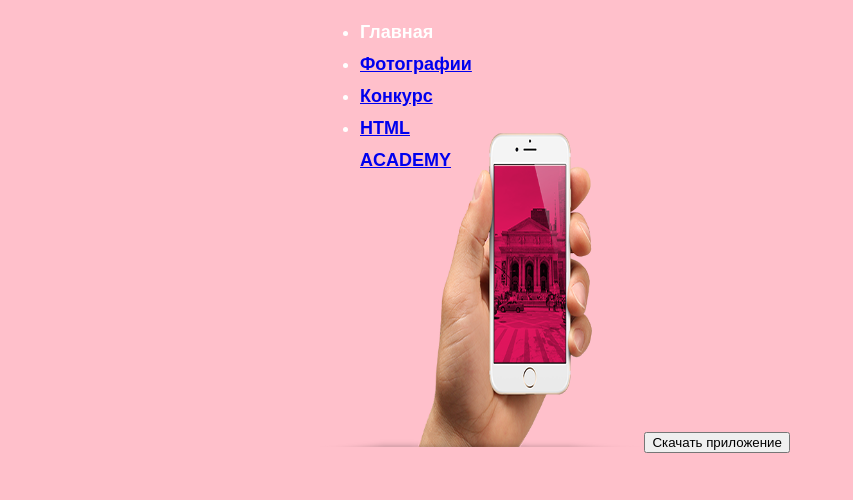
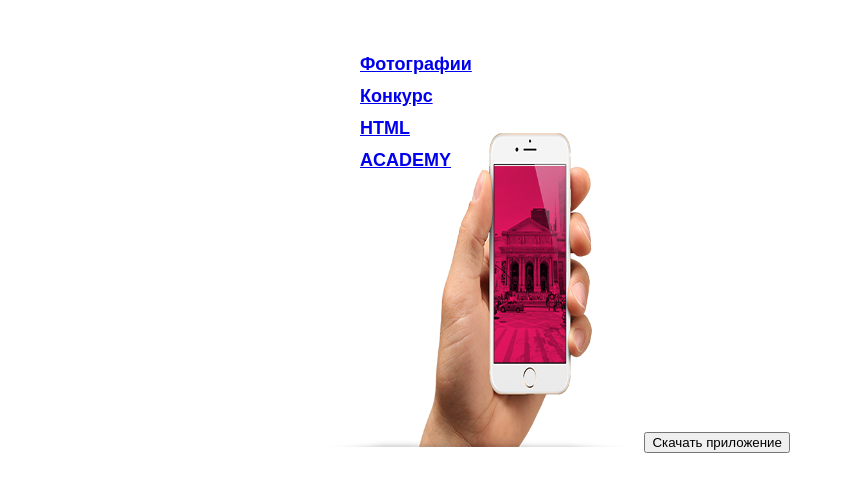
Before and after one commit to AlenaDavi/976477-pink-18, a website: page source/index.html in a window 1280 px wide. Shown: the part 67-567 px from the top of the page, without its empty margins (0-853 px from the left). Drawn offline with nearby package versions, Linux system fonts and the light colour scheme; files that its build step writes are made by us from their sources.

Commit message:
добавляет правки вsource/less/style.less

```diff
--- a/source/less/style.less
+++ b/source/less/style.less
@@ -13,9 +13,3 @@
 @import "blocks/toggle.less";
 @import "blocks/info.less";
 @import "blocks/map.less";
-
-body {
-    background-color: pink;
-    font-family: sans-serif;
-    color: #fff;
-}
```
